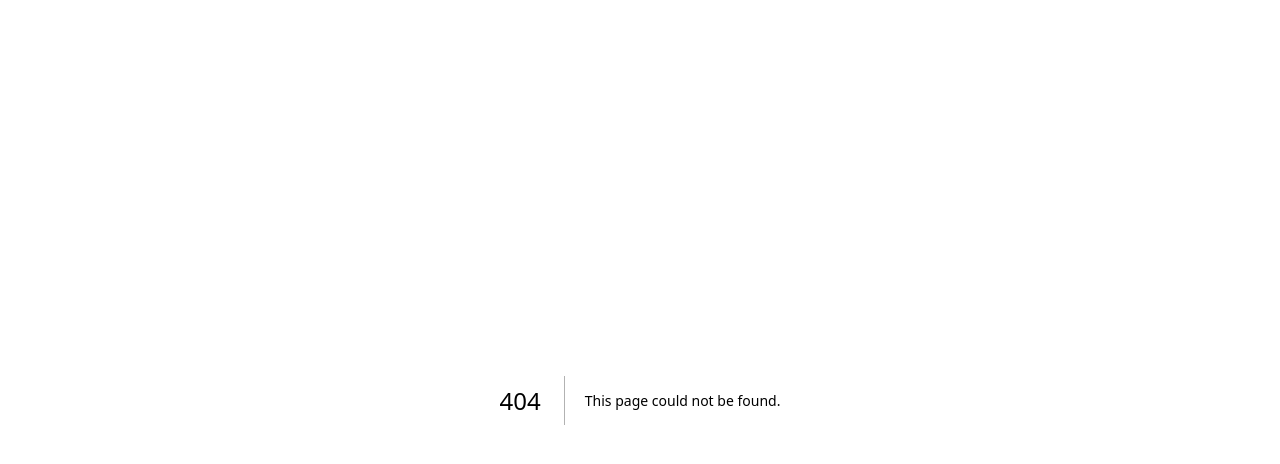
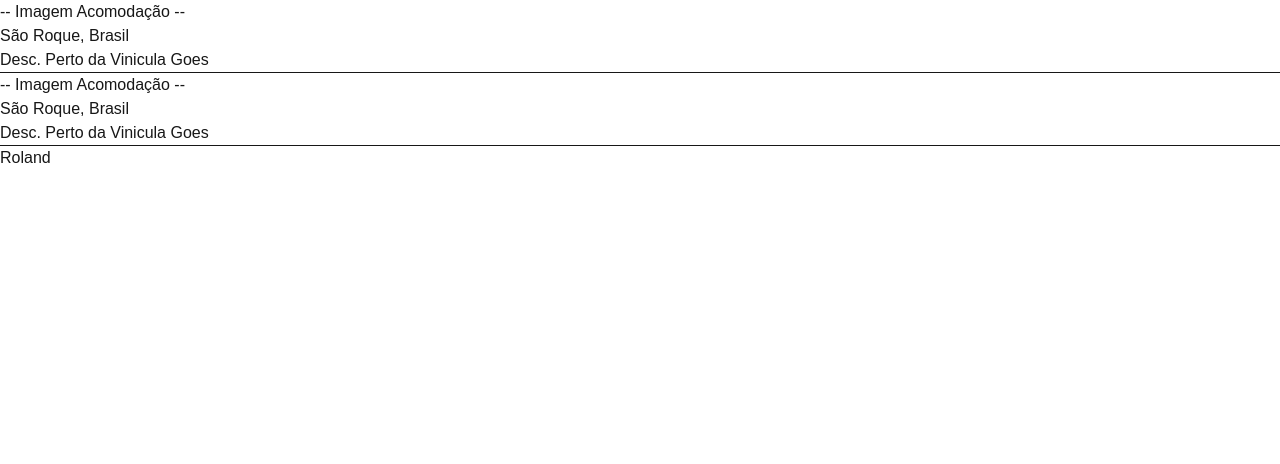
Before and after one commit to MathNunesx/Udemy-Reactjs, a Next.js app in the folder react-fundamentos/: page /principal in a window 1280 px wide. Before the commit this address had no page. Shown: the top 464 px of the page. Built offline with nearby package versions, Linux system fonts and the light colour scheme.

Commit message:
Componentes

```diff
--- a/react-fundamentos/src/app/marketing/page.tsx
+++ /dev/null
@@ -1,3 +0,0 @@
-export default function Marketing(){
-    return <h1> Página de Marketing</h1>
-}
--- /dev/null
+++ b/react-fundamentos/src/app/principal/page.tsx
@@ -0,0 +1,24 @@
+function Acomodacao(){
+    return (
+        <div>
+    <span> -- Imagem Acomodação --</span>
+     <h1> São Roque, Brasil</h1>
+     <p>Desc. Perto da Vinicula Goes</p>
+     </div>
+    )
+}
+
+export default function Page(){
+    // return Acomodacao()
+
+     const nome = `Roland`
+    return (
+        <div>
+         {Acomodacao()}
+         <hr />
+         {Acomodacao()}
+        <hr />
+        {nome}
+        </div>
+    )
+}
```
